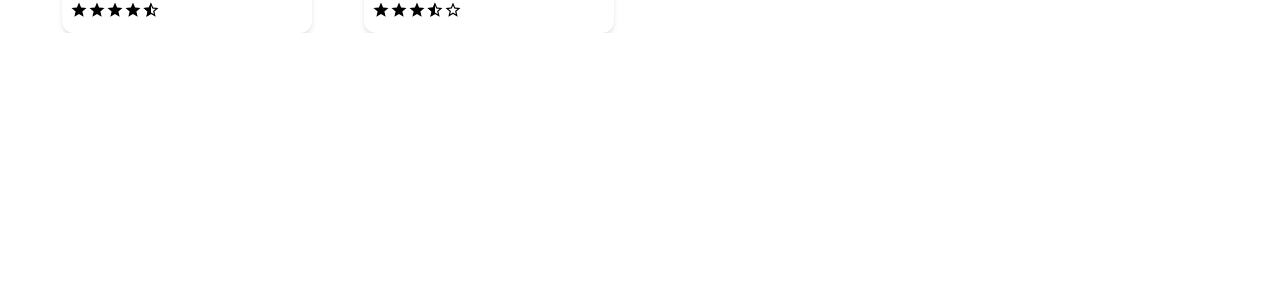
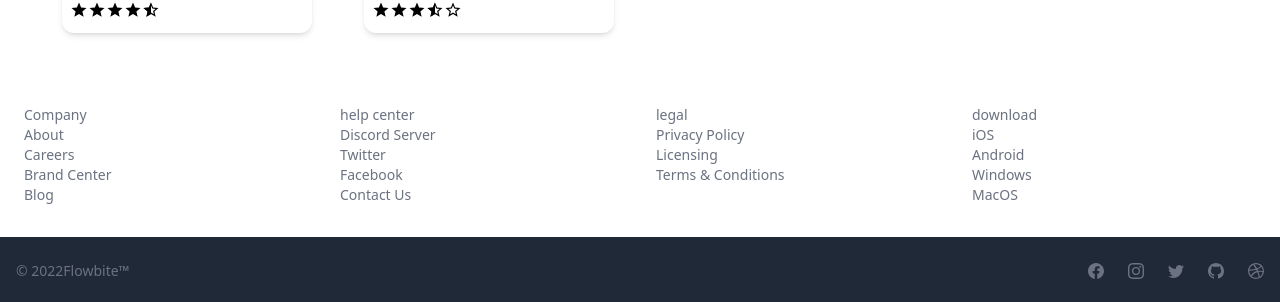
Before and after one commit to madurasinghekldp/jewelry-front, a Next.js app: page /all in a window 1280 px wide. Shown: the part 1093-1395 px from the top of the page. Before the commit the page ends 1126 px from the top, so only its background shows below. Built offline with nearby package versions, Linux system fonts and the light colour scheme.

Commit message:
feat: add FooterComponent and integrate it into Page components

```diff
--- a/app/all/page.tsx
+++ b/app/all/page.tsx
@@ -1,3 +1,4 @@
+import FooterComponent from '@/components/FooterComponent'
 import Header from '@/components/Header'
 import ProductAll from '@/components/ProductAll'
 import React from 'react'
@@ -9,6 +10,7 @@ const Page = () => {
       <div className="md:mx-10 mx-5">
         <ProductAll/>
       </div>
+      <FooterComponent/>
     </div>
   )
 }
--- a/app/page.tsx
+++ b/app/page.tsx
@@ -1,4 +1,5 @@
 
+import FooterComponent from "@/components/FooterComponent";
 import Header from "@/components/Header";
 import ImageSlider from "@/components/ImageSlider";
 import NewDesigns from "@/components/NewDesigns";
@@ -13,6 +14,7 @@ export default function Home() {
         <PopularDesigns/>
         <NewDesigns/>
       </div>
+      <FooterComponent/>
     </div>
   );
 }
--- a/app/view/[id]/page.tsx
+++ b/app/view/[id]/page.tsx
@@ -1,4 +1,5 @@
 'use client';
+import FooterComponent from '@/components/FooterComponent';
 import Header from '@/components/Header'
 import ImageSelection from '@/components/ImageSelection'
 import MediaPreview from '@/components/MediaPreview'
@@ -88,7 +89,7 @@ const Page = ({params}:{params: Promise<{ id: number }>}) => {
                         readOnly />
                         {stars(product?.id).toPrecision(2)}
                     </div>
-                    <div className='relative max-h-[300px] md:max-h-[100px]'>
+                    <div className='relative max-h-[300px] md:max-h-[150px]'>
                         <div className='pointer-events-none absolute inset-0 bg-gradient-to-t from-white/50 via-transparent to-transparent'></div>
                         <div className="overflow-y-auto scrollbar-hide h-full">
                             <p className="text-justify">{product?.description}</p>
@@ -142,6 +143,7 @@ const Page = ({params}:{params: Promise<{ id: number }>}) => {
                 </div>
             </div>
         </div>
+        <FooterComponent/>
     </div>
   )
 }
--- /dev/null
+++ b/components/FooterComponent.tsx
@@ -0,0 +1,64 @@
+"use client";
+
+import { Footer, FooterCopyright, FooterIcon, FooterLink, FooterLinkGroup, FooterTitle } from "flowbite-react";
+import { BsDribbble, BsFacebook, BsGithub, BsInstagram, BsTwitter } from "react-icons/bs";
+
+
+
+const FooterComponent = () => {
+  return (
+      <Footer className="rounded-none dark:bg-gray-500 mt-10">
+      <div className="w-full">
+        <div className="grid w-full grid-cols-2 gap-8 px-6 py-8 md:grid-cols-4">
+          <div>
+            <FooterTitle title="Company" />
+            <FooterLinkGroup col>
+              <FooterLink href="#">About</FooterLink>
+              <FooterLink href="#">Careers</FooterLink>
+              <FooterLink href="#">Brand Center</FooterLink>
+              <FooterLink href="#">Blog</FooterLink>
+            </FooterLinkGroup>
+          </div>
+          <div>
+            <FooterTitle title="help center" />
+            <FooterLinkGroup col>
+              <FooterLink href="#">Discord Server</FooterLink>
+              <FooterLink href="#">Twitter</FooterLink>
+              <FooterLink href="#">Facebook</FooterLink>
+              <FooterLink href="#">Contact Us</FooterLink>
+            </FooterLinkGroup>
+          </div>
+          <div>
+            <FooterTitle title="legal" />
+            <FooterLinkGroup col>
+              <FooterLink href="#">Privacy Policy</FooterLink>
+              <FooterLink href="#">Licensing</FooterLink>
+              <FooterLink href="#">Terms &amp; Conditions</FooterLink>
+            </FooterLinkGroup>
+          </div>
+          <div>
+            <FooterTitle title="download" />
+            <FooterLinkGroup col>
+              <FooterLink href="#">iOS</FooterLink>
+              <FooterLink href="#">Android</FooterLink>
+              <FooterLink href="#">Windows</FooterLink>
+              <FooterLink href="#">MacOS</FooterLink>
+            </FooterLinkGroup>
+          </div>
+        </div>
+        <div className="w-full bg-gray-800 px-4 py-6 sm:flex sm:items-center sm:justify-between">
+          <FooterCopyright href="#" by="Flowbite™" year={2022} />
+          <div className="mt-4 flex space-x-6 sm:mt-0 sm:justify-center">
+            <FooterIcon href="#" icon={BsFacebook} />
+            <FooterIcon href="#" icon={BsInstagram} />
+            <FooterIcon href="#" icon={BsTwitter} />
+            <FooterIcon href="#" icon={BsGithub} />
+            <FooterIcon href="#" icon={BsDribbble} />
+          </div>
+        </div>
+      </div>
+    </Footer>
+  )
+}
+
+export default FooterComponent
```
